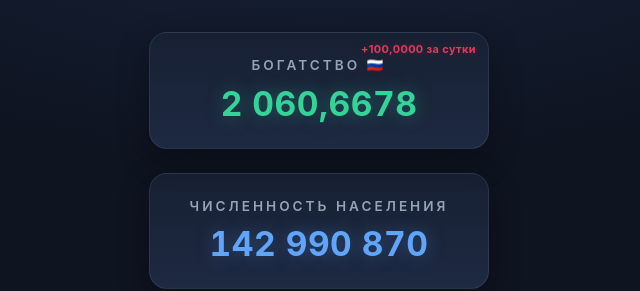
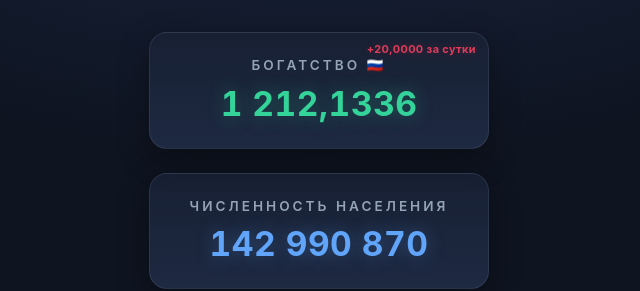
Before and after one commit to avladimirtsev/Another, a plain HTML site: page index.html in a window 1280 px wide. Shown: the top 291 px of the page, 321-961 px from the left. Drawn offline with Linux system fonts and the light colour scheme; no server answers.

Commit message:
Update index.html

```diff
--- a/index.html
+++ b/index.html
@@ -394,7 +394,7 @@
                 el: document.getElementById("counter1"),
                 baseValue: 1000,
                 startDate: new Date("2026-10-13T00:00:00+03:00").getTime(),
-                perSecond: 0.001157407407407,
+                perSecond: 0.000231481481481,
                 digits: 4, active: true, id: "counter1"
             },
             {
```
